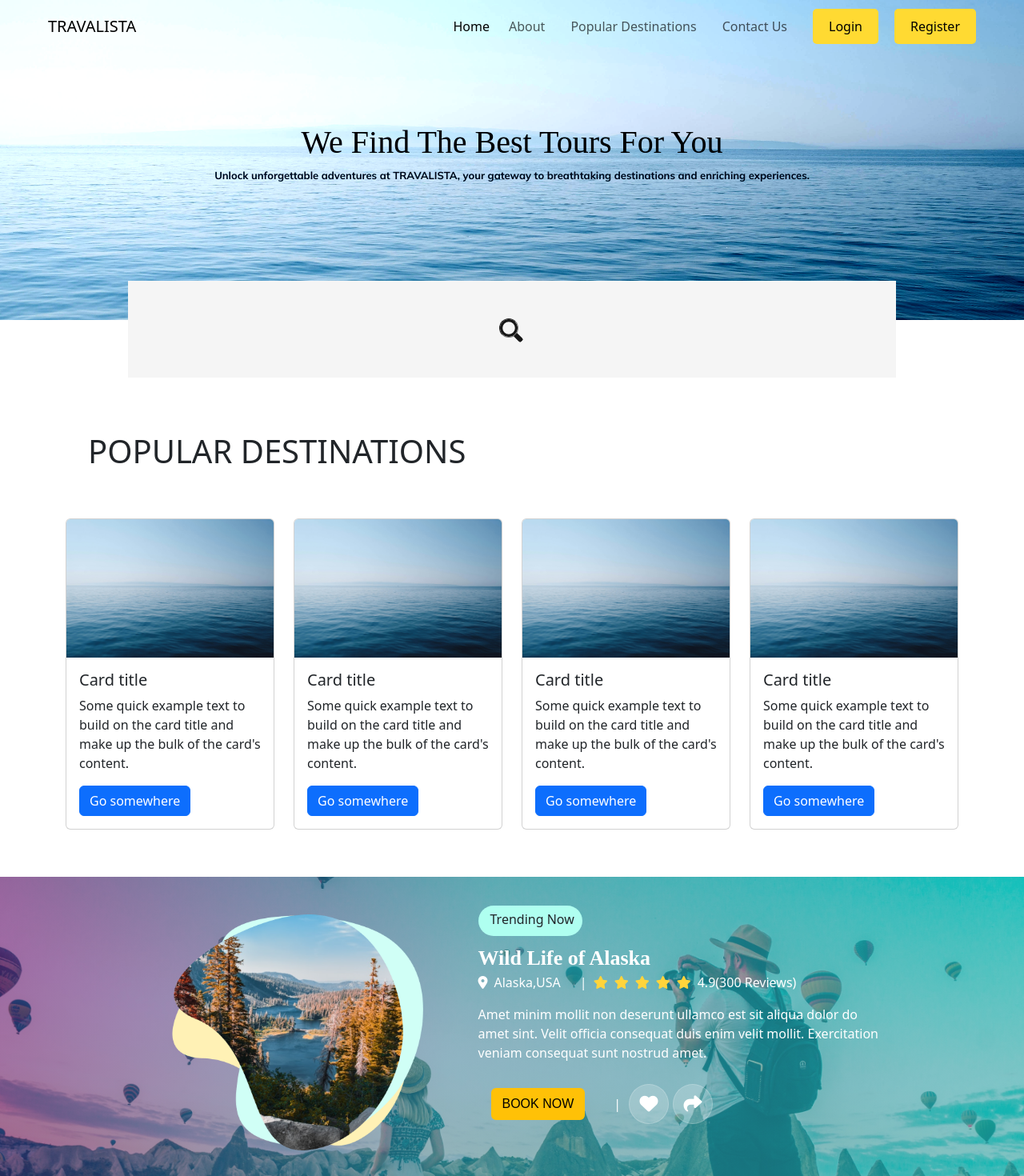
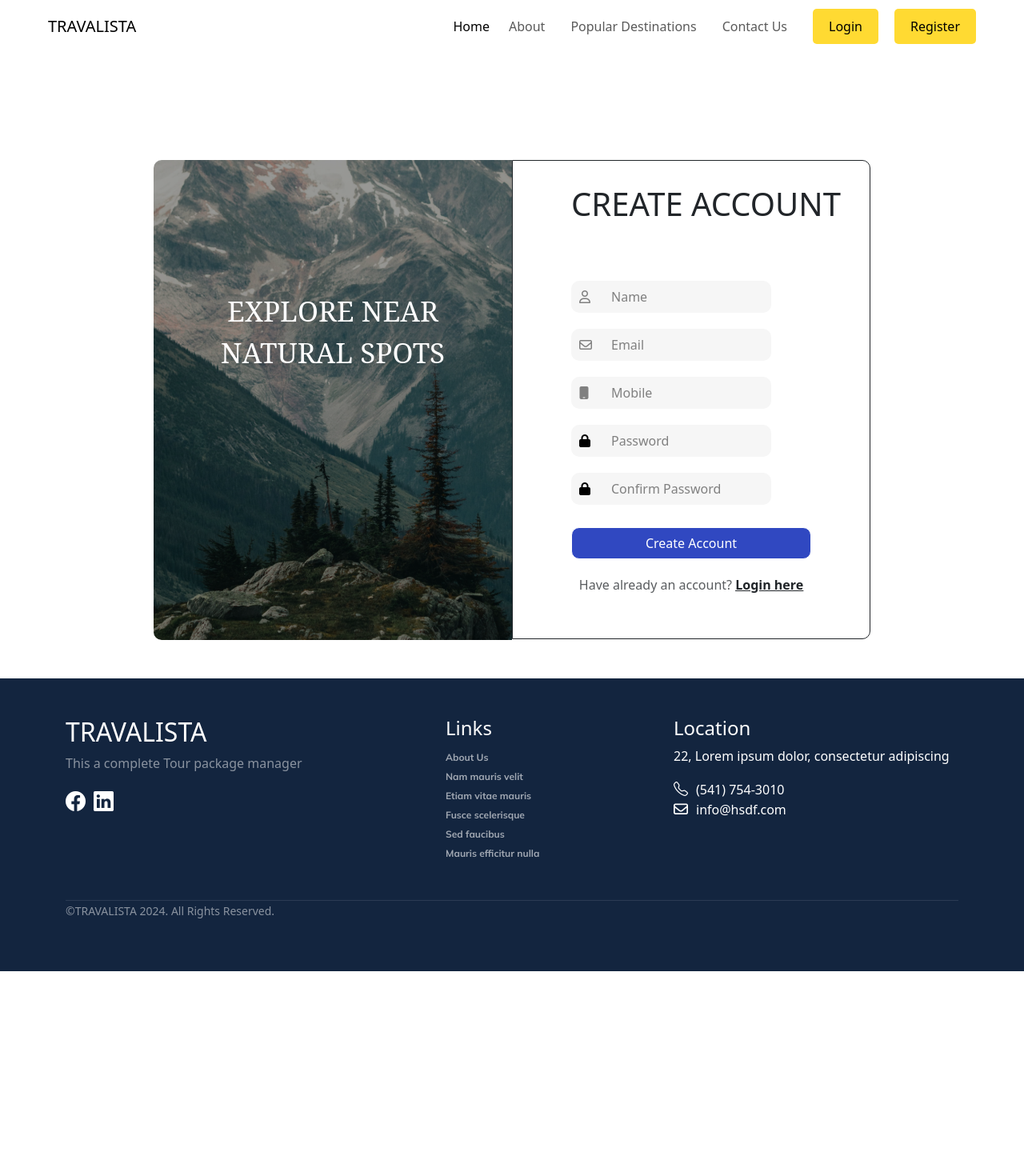
Before and after one commit to mohammedshafinc/TRAVALISTA-FRONTEND, an Angular app: page /userregistration in a window 1280 px wide. Shown: the top 1470 px of the page at 80% size. After the commit the page ends 1214 px from the top, so only its background shows below. Built offline with nearby package versions, Linux system fonts and the light colour scheme.

Commit message:
home page edited

```diff
--- a/src/app/app-routing.module.ts
+++ b/src/app/app-routing.module.ts
@@ -20,7 +20,7 @@ const routes: Routes = [
     component:LoginComponent
   },
   {
-    path:'home',
+    path:'',
     component:HomeComponent
   }
 ];
--- a/src/app/app.component.html
+++ b/src/app/app.component.html
@@ -1,4 +1,3 @@
 <app-header></app-header>
-<app-home></app-home>
 <router-outlet></router-outlet>
 <app-footer></app-footer>
--- a/src/app/components/home/home.component.html
+++ b/src/app/components/home/home.component.html
@@ -142,7 +142,7 @@
       <div style="display: flex; justify-content: start; align-items: center">
         <button class="btn btn-warning border-2 m-3">BOOK NOW</button>
         <span class="spa text-white">|</span>
-        <div style="margin-left: 10px;display: flex;gap: 5px;">
+        <div style="margin-left: 10px;display: flex;gap: 8px;">
           <div class="round1">
             <i class="fa-solid fa-heart icon2"></i>
           </div>
@@ -159,5 +159,13 @@
 <!-- partners -->
 
 <div class="main-brand">
-
+  <marquee behavior="" direction="">
+      <div class="brand1">
+    <img src="../../../assets/flyemirates.png" style="width: 130px; height: 40px;" alt="">
+    <img src="../../../assets/Trivago_.png" style="width: 130px; height: 40px;" alt="">
+    <img src="../../../assets/Turkish_Airlines_logo_PNG4.png" style="width: 130px; height: 40px;" alt="">
+    <img src="../../../assets/airbnb.png" style="width: 130px; height: 40px;" alt="">
+    <img src="../../../assets/swiss.png" style="width: 130px; height: 40px;" alt="">
+  </div>
+  </marquee>
 </div>
--- a/src/app/components/home/home.component.scss
+++ b/src/app/components/home/home.component.scss
@@ -27,16 +27,14 @@
 
 .search{
 
-    // margin-left: 188px;
-    width: 75%;
-    background: #f5f5f5;
-    // z-index: 1;
-    margin-bottom: 10px;
-    // position: absolute;
-    // top: 358px;
-    height: 121px;
-    padding-top: 15px;
+  width: 75%;
+  background: #f5f5f5;
+  margin-bottom: 10px;
+  height: 108px;
+  padding-top: 15px;
+  border-radius: 69px;
 }
+
 .section2{
     width: 100%;
     height: 200px;
@@ -286,8 +284,8 @@ color: white;
 
 
 .round1{
-  width: 50px;
-  height: 50px;
+  width: 40px;
+  height: 40px;
   background: rgba(255, 255, 255, 0.20);
   border: 1px rgba(255, 255, 255, 0.20) solid;
   border-radius: 9999px;
@@ -305,8 +303,14 @@ color: white;
   width: 100%;
   height: 100px;
   background-color: #f7f7f7;
+
 }
 
+.brand1{
+  display: flex;
+padding-top: 30px;
+  justify-content: space-around;
+}
 
   @media(min-width:320px) and (max-width:480px){
     .hello{
--- a/src/app/components/signup/signup.component.scss
+++ b/src/app/components/signup/signup.component.scss
@@ -1,10 +1,11 @@
 body {
   margin: 0;
   padding: 0;
+
 }
 .main {
   width: 100%;
-  height: 100vh;
+
   /* background-color: red; */
   display: flex;
   align-items: center;
@@ -15,6 +16,7 @@ body {
   /* background: yellow; */
   height: 600px;
   display: flex;
+  margin-top: 200px;
   /* border-radius: 30px; */
 }
 .img {
```
